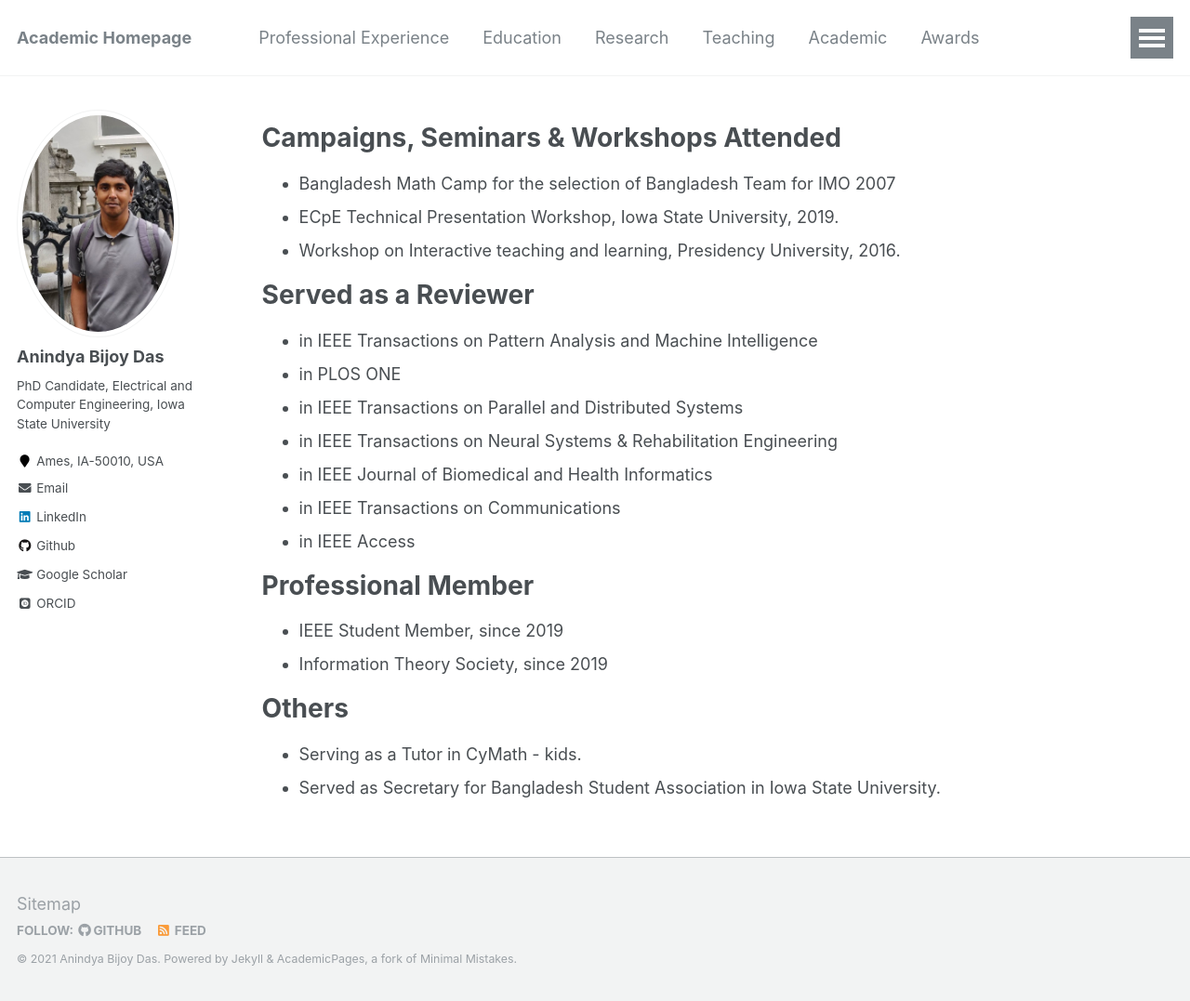
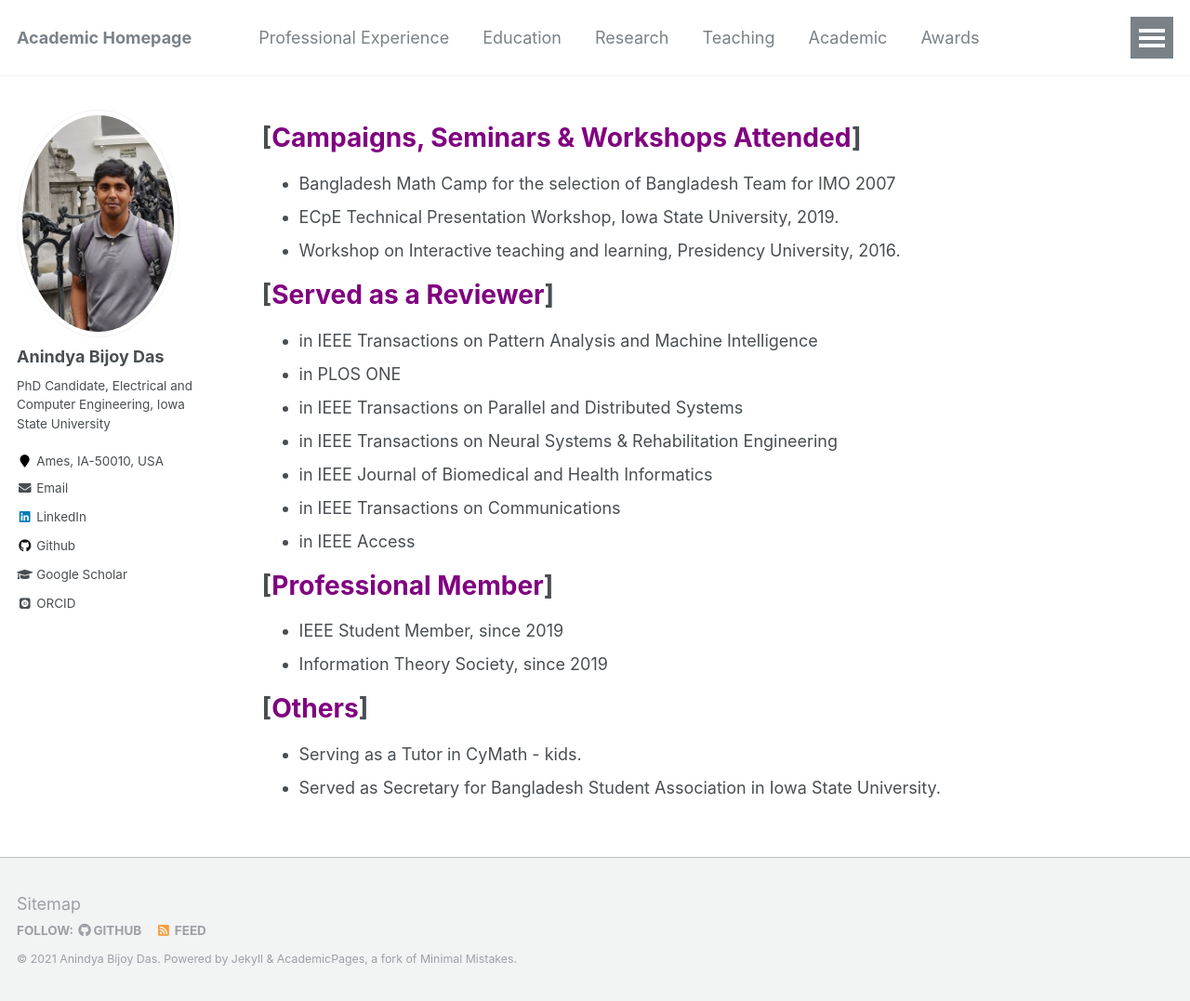
Before and after one commit to anindyabijoydas/portfolio, a Jekyll site: the page built from _pages/miscellaneous.md, in a window 1280 px wide and 1077 px high. Shown: the whole window at 93% size. Built offline with Jekyll 4.4.1, drawn with Linux system fonts in a browser that asks for light colours; some web fonts are replaced.

Commit message:
Update miscellaneous.md

```diff
--- a/_pages/miscellaneous.md
+++ b/_pages/miscellaneous.md
@@ -8,13 +8,13 @@ redirect_from:
 
 {% include base_path %}
 
-Campaigns, Seminars & Workshops Attended
+[<span style="color:purple">**Campaigns, Seminars & Workshops Attended**</span>]
 ======
 * Bangladesh Math Camp for the selection of Bangladesh Team for IMO 2007
 * ECpE Technical Presentation Workshop, Iowa State University, 2019.
 * Workshop on Interactive teaching and learning, Presidency University, 2016.
 
-Served as a Reviewer
+[<span style="color:purple">**Served as a Reviewer**</span>]
 ======
 * in IEEE Transactions on Pattern Analysis and Machine Intelligence
 * in PLOS ONE
@@ -24,12 +24,12 @@ Served as a Reviewer
 * in IEEE Transactions on  Communications
 * in IEEE Access
 
-Professional Member
+[<span style="color:purple">**Professional Member**</span>]
 ======
 * IEEE Student Member, since 2019
 * Information Theory Society, since 2019
 
-Others
+[<span style="color:purple">**Others**</span>]
 ======
 * Serving as a Tutor in CyMath - kids.
 * Served as Secretary for Bangladesh Student Association in Iowa State University.
```
